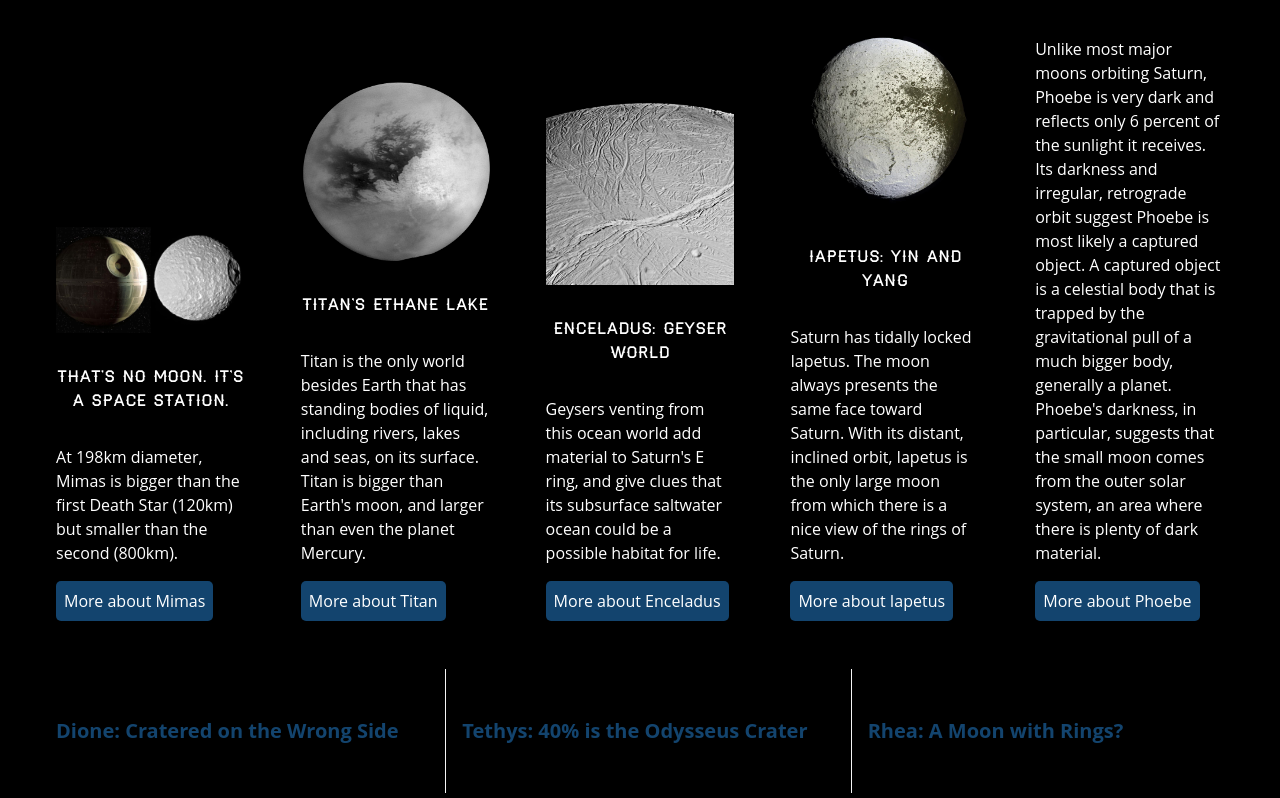
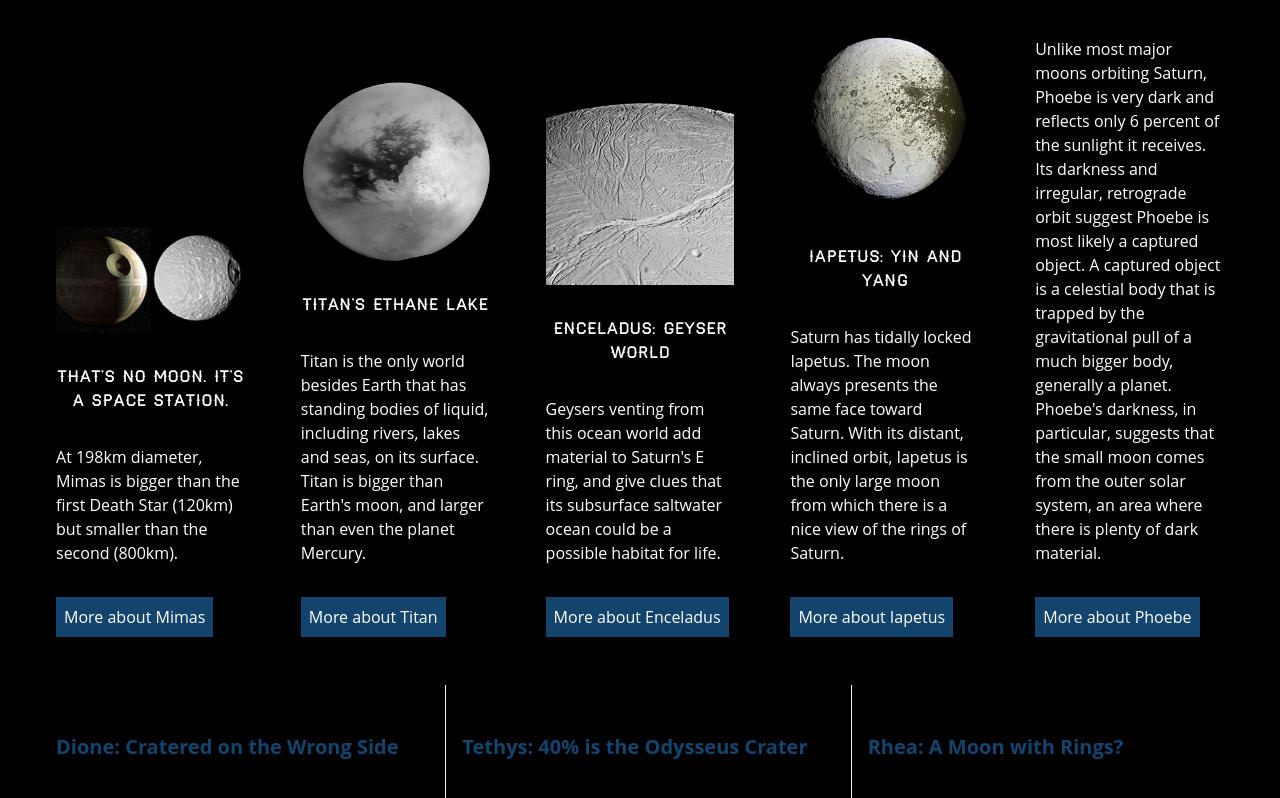
Before and after one commit to staceyb/cssgridflexbox-tailwind, a React (Vite) app: page /saturnmoonsflex in a window 1280 px wide. Shown: the part 587-1385 px from the top of the page. Built offline with nearby package versions, Linux system fonts and the light colour scheme.

Commit message:
Created LinkButton component and replace .button class items on 3 of the pages with the new component

```diff
--- /dev/null
+++ b/src/components/ButtonLink.jsx
@@ -0,0 +1,16 @@
+import React from 'react';
+export default function LinkButton({ label, url, fontsize }) {
+  const cnames = `link text-${fontsize}`;
+  return (
+    <p className={cnames}>
+      <a
+        href={url}
+        target="_blank"
+        className="bg-[#13446e] p-2 text-white shadow-md inline-block mt-8
+        hover:bg-[#13446e80]"
+        rel="noreferrer">
+        {label}
+      </a>
+    </p>
+  );
+}
--- a/src/components/MoonsOfSaturnCQ.jsx
+++ b/src/components/MoonsOfSaturnCQ.jsx
@@ -1,6 +1,7 @@
 import '../css/moonsofsaturncq.css';
 import { useRef } from 'react';
 import React from 'react';
+import LinkButton from './ButtonLink';
 /* Grid Info: Uses containers and subgrid */
 
 function MoonsOfSaturnCQ() {
@@ -22,15 +23,10 @@ function MoonsOfSaturnCQ() {
               At 198km diameter, Mimas is bigger than the first Death Star
               (120km) but smaller than the second (800km).{' '}
             </p>
-            <p className="link">
-              <a
-                href="https://science.nasa.gov/saturn/moons/mimas/"
-                target="_blank"
-                className="button"
-                rel="noreferrer">
-                More about Mimas
-              </a>
-            </p>
+            <LinkButton
+              url="https://science.nasa.gov/saturn/moons/mimas/"
+              label="More about Mimas"
+              fontsize="sm"></LinkButton>
           </article>
         </div>
         <div className="msCQCard border-[#000000] dark:border-[#f5f5f5]">
@@ -45,15 +41,10 @@ function MoonsOfSaturnCQ() {
               liquid, including rivers, lakes and seas, on its surface. Titan is
               bigger than Earth's moon, and larger than even the planet Mercury.
             </p>
-            <p className="link">
-              <a
-                href="https://science.nasa.gov/saturn/moons/titan/"
-                target="_blank"
-                className="button"
-                rel="noreferrer">
-                More about Titan
-              </a>
-            </p>
+            <LinkButton
+              url="https://science.nasa.gov/saturn/moons/titan/"
+              label="More about Titan"
+              fontsize="sm"></LinkButton>
           </article>
         </div>
         <div className="msCQCard border-[#000000] dark:border-[#f5f5f5]">
@@ -68,15 +59,10 @@ function MoonsOfSaturnCQ() {
               ring, and give clues that its subsurface saltwater ocean could be
               a possible habitat for life.
             </p>
-            <p className="link">
-              <a
-                href="https://science.nasa.gov/saturn/moons/enceladus/"
-                target="_blank"
-                className="button"
-                rel="noreferrer">
-                More about Enceladus
-              </a>
-            </p>
+            <LinkButton
+              url="https://science.nasa.gov/saturn/moons/enceladus/"
+              label="About Enceladus"
+              fontsize="sm"></LinkButton>
           </article>
         </div>
         <div className="msCQCard border-[#000000] dark:border-[#f5f5f5]">
@@ -92,15 +78,10 @@ function MoonsOfSaturnCQ() {
               is the only large moon from which there is a nice view of the
               rings of Saturn.
             </p>
-            <p className="link">
-              <a
-                href="https://science.nasa.gov/saturn/moons/iapetus/"
-                target="_blank"
-                className="button"
-                rel="noreferrer">
-                More about Iapetus
-              </a>
-            </p>
+            <LinkButton
+              url="https://science.nasa.gov/saturn/moons/iapetus/"
+              label="About Iapetus"
+              fontsize="sm"></LinkButton>
           </article>
         </div>
         <div className="msCQCard border-[#000000] dark:border-[#f5f5f5]">
@@ -120,15 +101,10 @@ function MoonsOfSaturnCQ() {
               small moon comes from the outer solar system, an area where there
               is plenty of dark material.
             </p>
-            <p className="link">
-              <a
-                href="https://science.nasa.gov/saturn/moons/phoebe/"
-                target="_blank"
-                className="button"
-                rel="noreferrer">
-                More about Phoebe
-              </a>
-            </p>
+            <LinkButton
+              url="https://science.nasa.gov/saturn/moons/phoebe/"
+              label="More about Phoebe"
+              fontsize="sm"></LinkButton>
           </article>
         </div>
       </div>
--- a/src/components/MoonsOfSaturnFlexbox.jsx
+++ b/src/components/MoonsOfSaturnFlexbox.jsx
@@ -1,5 +1,6 @@
 import React from 'react';
 import AdditionalLinks from './AdditionalLinks';
+import LinkButton from './ButtonLink';
 
 function MoonsOfSaturnFlexbox() {
   return (
@@ -20,15 +21,10 @@ function MoonsOfSaturnFlexbox() {
             At 198km diameter, Mimas is bigger than the first Death Star (120km)
             but smaller than the second (800km).{' '}
           </p>
-          <p className="link text text-black dark:text-white">
-            <a
-              href="https://science.nasa.gov/saturn/moons/mimas/"
-              target="_blank"
-              className="button"
-              rel="noreferrer">
-              More about Mimas
-            </a>
-          </p>
+          <LinkButton
+            url="https://science.nasa.gov/saturn/moons/mimas/"
+            label="More about Mimas"
+            fontsize="base"></LinkButton>
         </article>
         <article className="sm:basis-[32%] sm:grow-2 md:basis-[18.4%] py-12 px-4">
           <img
@@ -43,15 +39,10 @@ function MoonsOfSaturnFlexbox() {
             liquid, including rivers, lakes and seas, on its surface. Titan is
             bigger than Earth's moon, and larger than even the planet Mercury.
           </p>
-          <p className="link text text-black dark:text-white">
-            <a
-              href="https://science.nasa.gov/saturn/moons/titan/"
-              target="_blank"
-              className="button"
-              rel="noreferrer">
-              More about Titan
-            </a>
-          </p>
+          <LinkButton
+            url="https://science.nasa.gov/saturn/moons/titan/"
+            label="More about Titan"
+            fontsize="base"></LinkButton>
         </article>
         <article className="sm:basis-[32%] sm:grow-2 md:basis-[18.4%] py-12 px-4">
           <img
@@ -66,15 +57,10 @@ function MoonsOfSaturnFlexbox() {
             ring, and give clues that its subsurface saltwater ocean could be a
             possible habitat for life.
           </p>
-          <p className="link text text-black dark:text-white">
-            <a
-              href="https://science.nasa.gov/saturn/moons/enceladus/"
-              target="_blank"
-              className="button"
-              rel="noreferrer">
-              More about Enceladus
-            </a>
-          </p>
+          <LinkButton
+            url="https://science.nasa.gov/saturn/moons/enceladus/"
+            label="More about Enceladus"
+            fontsize="base"></LinkButton>
         </article>
         <article className="sm:basis-[32%] sm:grow-2 md:basis-[18.4%] py-12 px-4">
           <img
@@ -90,15 +76,10 @@ function MoonsOfSaturnFlexbox() {
             only large moon from which there is a nice view of the rings of
             Saturn.
           </p>
-          <p className="link text text-black dark:text-white">
-            <a
-              href="https://science.nasa.gov/saturn/moons/iapetus/"
-              target="_blank"
-              className="button"
-              rel="noreferrer">
-              More about Iapetus
-            </a>
-          </p>
+          <LinkButton
+            url="https://science.nasa.gov/saturn/moons/iapetus/"
+            label="More about Iapetus"
+            fontsize="base"></LinkButton>
         </article>
         <article className="sm:basis-[32%] sm:grow-2 md:basis-[18.4%] py-12 px-4">
           <img
@@ -116,15 +97,10 @@ function MoonsOfSaturnFlexbox() {
             moon comes from the outer solar system, an area where there is
             plenty of dark material.
           </p>
-          <p className="link text text-black dark:text-white">
-            <a
-              href="https://science.nasa.gov/saturn/moons/phoebe/"
-              target="_blank"
-              className="button"
-              rel="noreferrer">
-              More about Phoebe
-            </a>
-          </p>
+          <LinkButton
+            url="https://science.nasa.gov/saturn/moons/phoebe/"
+            label="More about Phoebe"
+            fontsize="base"></LinkButton>
         </article>
       </div>
       <AdditionalLinks></AdditionalLinks>
--- a/src/components/MoonsOfSaturnGrid.jsx
+++ b/src/components/MoonsOfSaturnGrid.jsx
@@ -1,6 +1,7 @@
 import '../css/moonsofsaturn.css';
 import React from 'react';
 import AdditionalLinks from './AdditionalLinks';
+import LinkButton from './ButtonLink';
 /* Grid Info: Uses subgrid */
 
 function MoonsOfSaturnGrid() {
@@ -18,15 +19,10 @@ function MoonsOfSaturnGrid() {
             At 198km diameter, Mimas is bigger than the first Death Star (120km)
             but smaller than the second (800km).{' '}
           </p>
-          <p className="link text-color-[--var(--astroblue)] dark:text-white">
-            <a
-              href="https://science.nasa.gov/saturn/moons/mimas/"
-              target="_blank"
-              className="button"
-              rel="noreferrer">
-              More about Mimas
-            </a>
-          </p>
+          <LinkButton
+            url="https://science.nasa.gov/saturn/moons/mimas/"
+            label="More about Mimas"
+            fontsize="base"></LinkButton>
         </article>
         <article className="msCard">
           <img
@@ -39,15 +35,10 @@ function MoonsOfSaturnGrid() {
             liquid, including rivers, lakes and seas, on its surface. Titan is
             bigger than Earth's moon, and larger than even the planet Mercury.
           </p>
-          <p className="link text-color-[--var(--astroblue)] dark:text-white">
-            <a
-              href="https://science.nasa.gov/saturn/moons/titan/"
-              target="_blank"
-              className="button"
-              rel="noreferrer">
-              More about Titan
-            </a>
-          </p>
+          <LinkButton
+            url="https://science.nasa.gov/saturn/moons/titan/"
+            label="More about Titan"
+            fontsize="base"></LinkButton>
         </article>
         <article className="msCard border-[#000000] dark:border-[#f5f5f5]">
           <img
@@ -60,15 +51,10 @@ function MoonsOfSaturnGrid() {
             ring, and give clues that its subsurface saltwater ocean could be a
             possible habitat for life.
           </p>
-          <p className="link text-color-[--var(--astroblue)] dark:text-white">
-            <a
-              href="https://science.nasa.gov/saturn/moons/enceladus/"
-              target="_blank"
-              className="button"
-              rel="noreferrer">
-              More about Enceladus
-            </a>
-          </p>
+          <LinkButton
+            url="https://science.nasa.gov/saturn/moons/enceladus/"
+            label="More about Enceladus"
+            fontsize="base"></LinkButton>
         </article>
         <article className="msCard">
           <img
@@ -82,15 +68,10 @@ function MoonsOfSaturnGrid() {
             only large moon from which there is a nice view of the rings of
             Saturn.
           </p>
-          <p className="link text-color-[--var(--astroblue)] dark:text-white">
-            <a
-              href="https://science.nasa.gov/saturn/moons/iapetus/"
-              target="_blank"
-              className="button"
-              rel="noreferrer">
-              More about Iapetus
-            </a>
-          </p>
+          <LinkButton
+            url="https://science.nasa.gov/saturn/moons/iapetus/"
+            label="More about Iapetus"
+            fontsize="base"></LinkButton>
         </article>
         <article className="msCard">
           <img
@@ -108,15 +89,10 @@ function MoonsOfSaturnGrid() {
             moon comes from the outer solar system, an area where there is
             plenty of dark material.
           </p>
-          <p className="link text-color-[--var(--astroblue)] dark:text-white">
-            <a
-              href="https://science.nasa.gov/saturn/moons/phoebe/"
-              target="_blank"
-              className="button"
-              rel="noreferrer">
-              More about Phoebe
-            </a>
-          </p>
+          <LinkButton
+            url="https://science.nasa.gov/saturn/moons/phoebe/"
+            label="More about Phoebe"
+            fontsize="base"></LinkButton>
         </article>
       </div>
       <AdditionalLinks></AdditionalLinks>
--- a/src/css/style.css
+++ b/src/css/style.css
@@ -3,8 +3,9 @@
 @tailwind utilities;
 
 :root {
-  --astroblue: rgb(19, 68, 110);
+  --astroblue: #13446e;
   --border: #f5f5f5; /* whitesmoke */
+  --darkerastroblue: #13446e80;
 }
 
 @font-face {
@@ -133,21 +134,3 @@ border-color: #e5e7eb;
 ::after {
   border-color: inherit;
 }
-
-/* to figure out */
-
-.button {
-  background-color: var(--astroblue);
-  padding: 0.5rem;
-  border-radius: 5px;
-  color: white;
-  text-decoration: none;
-  font-size: 1rem;
-  display: inline-block;
-  margin-top: 1rem;
-  text-align: center;
-}
-.button:hover {
-  background-color: rgba(19, 68, 110, 0.5);
-  border: solid 1px whitesmoke;
-}
```
Also changed, not shown: src/css/planets.css (+11 -0 lines).
